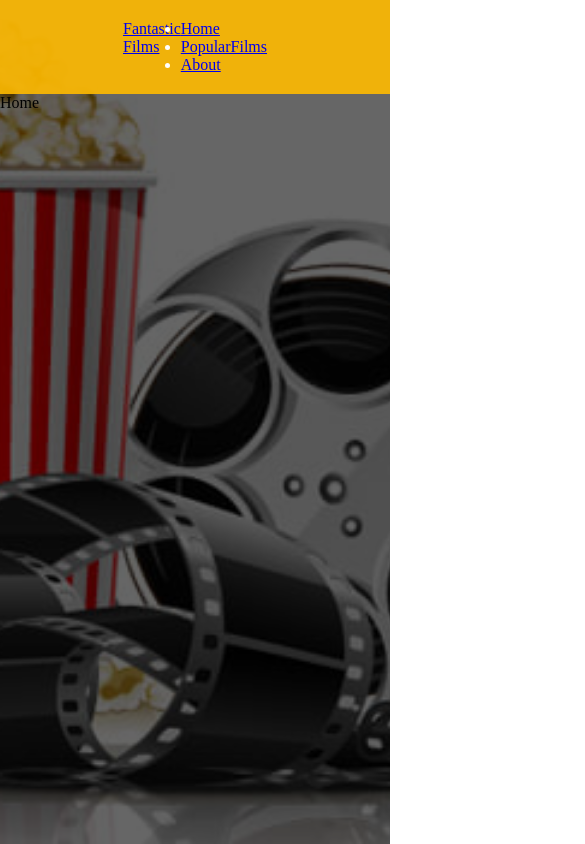
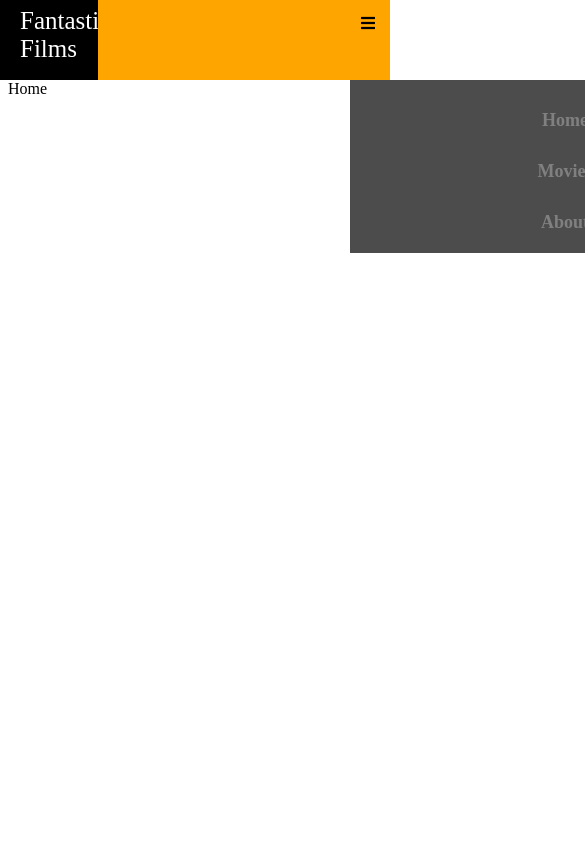
Before and after one commit to Thabiso-Timzo/movie-assessment, a React (Create React App) app in the folder client/: page / in a window 390 px wide. Shown: the top 844 px of the page, 585 px wide, since content can reach past the window. Built offline with nearby package versions, Linux system fonts and the light colour scheme.

Commit message:
New pages, and new packeges installed

```diff
--- a/client/package.json
+++ b/client/package.json
@@ -8,6 +8,7 @@
     "@testing-library/user-event": "^13.5.0",
     "react": "^17.0.2",
     "react-dom": "^17.0.2",
+    "react-icons": "^4.3.1",
     "react-router-dom": "^5.2.0",
     "react-scripts": "5.0.0",
     "web-vitals": "^2.1.4"
--- a/client/public/index.html
+++ b/client/public/index.html
@@ -15,6 +15,13 @@
       user's mobile device or desktop. See https://developers.google.com/web/fundamentals/web-app-manifest/
     -->
     <link rel="manifest" href="%PUBLIC_URL%/manifest.json" />
+    <link rel="stylesheet" href="path/to/font-awesome/css/font-awesome.min.css">
+    <link
+      rel="stylesheet"
+      href="https://use.fontawesome.com/releases/v5.13.0/css/all.css"
+      integrity="sha384-Bfad6CLCknfcloXFOyFnlgtENryhrpZCe29RTifKEixXQZ38WheV+i/6YWSzkz3V"
+      crossorigin="anonymous"
+    />
     <!--
       Notice the use of %PUBLIC_URL% in the tags above.
       It will be replaced with the URL of the `public` folder during the build.
--- a/client/src/App.js
+++ b/client/src/App.js
@@ -1,26 +1,22 @@
 import React from 'react'
 import { BrowserRouter, Switch, Route } from 'react-router-dom'
 
-import './App.css'
+//import './App.css'
 import NavigationBar from './navigation/NavigationBar'
 import Home from './pages/Home'
-import FantasticFilms from './pages/FantasticFilms'
 import PopularFilms from './pages/PopularFilms'
 import About from './pages/About'
 
 function App() {
   return (
-    <div className="container">
     <BrowserRouter>
       <NavigationBar />
       <Switch>
         <Route path="/" exact component={Home} />
-            <Route path="/fantasticFilms" component={FantasticFilms} />
         <Route path="/about" component={About} />
-            <Route path="/popularFilms" component={PopularFilms} />
+        <Route path="/movies" component={PopularFilms} />
       </Switch>
     </BrowserRouter>
-    </div>
   );
 }
 
--- a/client/src/navigation/MenuList.js
+++ b/client/src/navigation/MenuList.js
@@ -4,8 +4,8 @@
         url: "/"
     },
     {
-        title: "PopularFilms",
-        url: "/popularFilms"
+        title: "Movies",
+        url: "/movies"
     },
     {
         title: "About",
--- a/client/src/navigation/NavigationBar.css
+++ b/client/src/navigation/NavigationBar.css
@@ -1,17 +1,113 @@
-nav {
-    background: rgba(255, 187, 0, 0.9);
-    padding: 20px;
+.nav-main-container {
+    margin: -8px -8px 0px -8px;
     display: flex;
-    justify-content: center;
-    color: #fff;
-    position: relative;
-    z-index: 99;
+    flex-direction: row;
+    justify-content: space-between;
 }
 
-.nav-fantastic-films {
-
+.nav-first-container {
+    margin-top: 0px;
+    width: 10%;
+    height: 80px;
+    background-color: black;
 }
 
-.nav-fantastic-films .nav-logo {
+.fas {
+    cursor: pointer;
+}
 
+.menu-icon .fa-times {
+    transform: rotate(360deg);
+    transition: all 0.2s ease-in-out;
 }
+
+.menu-icon .fa-bars {
+    transform: rotate(180deg);
+    transition: all 0.2s ease-in-out;
+}
+
+.logo {
+    margin-top: 20px;
+    margin-left: 20px;
+    font-size: 25px;
+    font-weight: 500;
+    color: white;
+}
+
+.logo:hover {
+    color: rgb(102, 102, 102);
+}
+
+.nav-left-link p {
+    line-height: 0.1;
+}
+
+.nav-second-container {
+    margin-top: 0px;
+    width: 90%;
+    height: 80px;
+    background-color: orange;
+}
+
+.menu-icon {
+    display: none;
+}
+
+.menu-list {
+    list-style-type: none;
+    display: flex;
+    justify-content: space-around;
+    align-items: center;
+}
+
+.link-btn {
+    color: white;
+}
+
+@media screen and (max-width: 600px) {
+    .menu-icon {
+        display: block;
+        float: right;
+        margin-top: 15px;
+        margin-right: 15px;
+    }
+
+    .nav-first-container {
+        margin-top: 0px;
+        width: 25%;
+        height: 80px;
+        background-color: black;
+    }
+
+    .menu-list {
+        flex-direction: column;
+        width: 100%;
+        position: absolute;
+        background-color: rgba(0,0,0,0.7);
+        padding: 20px;
+        right: 0;
+        top: 64px;
+        transition: all 0.5s ease-in-out;
+    }
+
+    .menu-list li {
+        margin-bottom: 20px;
+        width: 100%;
+        text-align: center;
+    }
+
+    .menu-list li:last-child {
+        margin-bottom: 0px;
+    }
+
+    .menu-list li a, .menu-list li:last-child {
+        width: 100%;
+        display: block;
+        margin: auto;
+    }
+
+    .menu-list.close {
+        right: -100%;
+        transition: all 0.5s ease-in-out;
+    }
+}
--- a/client/src/navigation/NavigationBar.jsx
+++ b/client/src/navigation/NavigationBar.jsx
@@ -1,30 +1,53 @@
-import React from 'react'
+import React, { useState } from 'react'
 import { NavLink } from 'react-router-dom'
 
 import './NavigationBar.css'
 import MenuList from './MenuList'
 
 function NavigationBar() {
+    const [clicked, setClick] = useState(false);
 
     const menuList = MenuList.map(({url, title}, index) => {
         return (
             <li key={index}>
-                <a href={url}>{title}</a>
+                <NavLink
+                    exact
+                    to={url}
+                    style={{
+                        textDecoration:"none",
+                        color: "grey",
+                        fontWeight: 700,
+                        fontSize: 18,
+                        paddingTop: 10,
+                    }}
+                >
+                    {title}
+                </NavLink>
             </li>
         )
     })
 
+    const handleClick = () => {
+        setClick(!clicked)
+    }
+
     return (
-        <nav>
-            <div className="nav-fantastic-films">
-                <NavLink to="/fantasticFilms">
-                    <p className="nav-logo">Fantastic<br />Films</p>
+        <div className="nav-main-container">
+            <div className="nav-first-container">
+                <NavLink className="nav-left-link" to="/" style={{textDecoration:"none"}}>
+                   <p className="logo">Fantastic</p>
+                   <p className="logo">Films</p>
                 </NavLink>
             </div>
-            <ul className="nav-menu-list">
-                {menuList}
-            </ul>
-        </nav>
+            <div className="nav-second-container">
+                <div className="menu-icon" onClick={handleClick}>
+                    <i className={clicked ? "fas fa-times" : "fas fa-bars"}></i>
+                </div>
+                <ul className={clicked ? "menu-list" : "menu-list close"}>
+                    {menuList}
+                </ul>
+            </div>
+        </div>
     )
 }
 
```
Also changed, not shown: 1 other file (tests, documents, lock files or other folders). Lines whose indentation alone changed are shown as unchanged.
